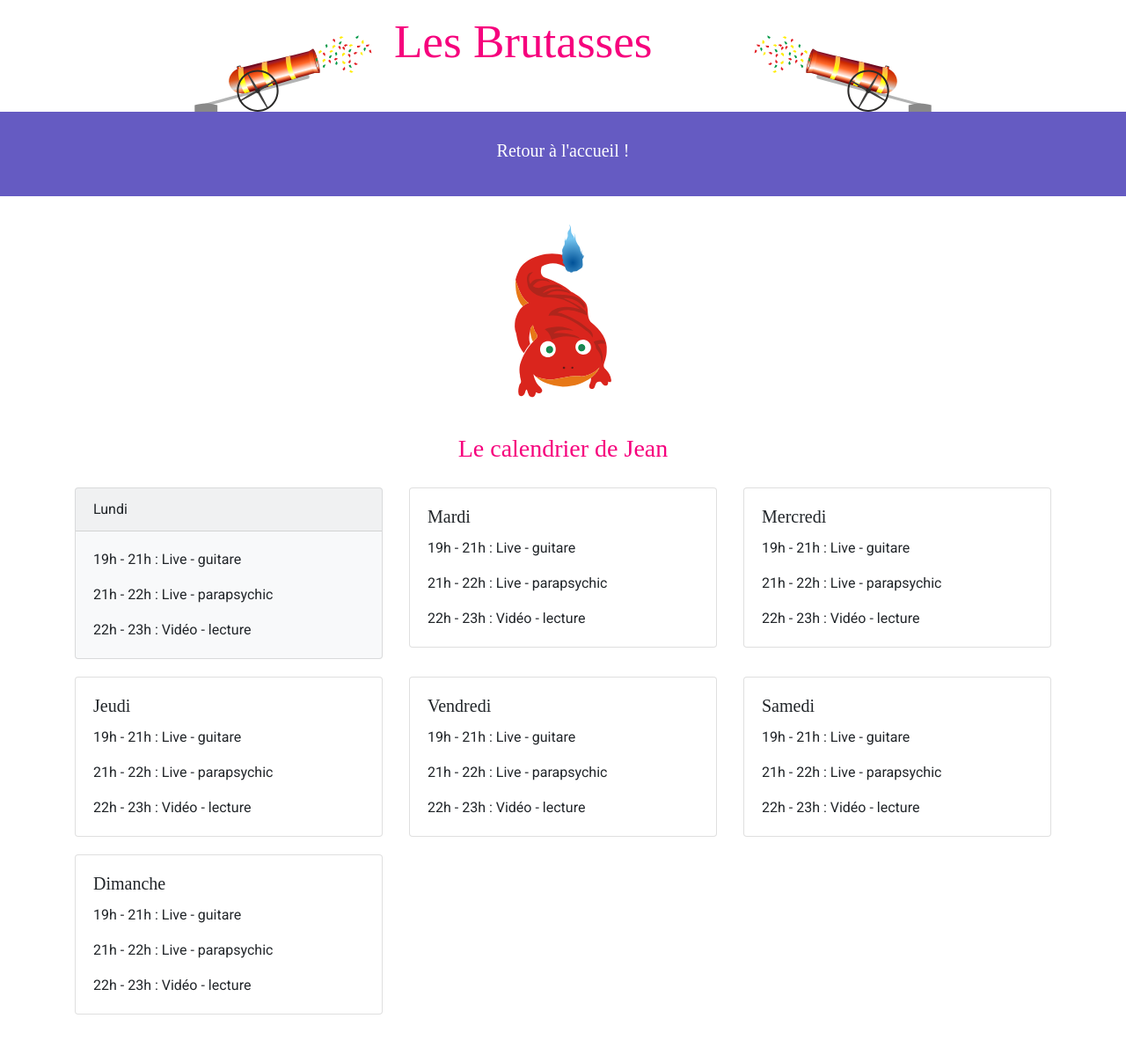
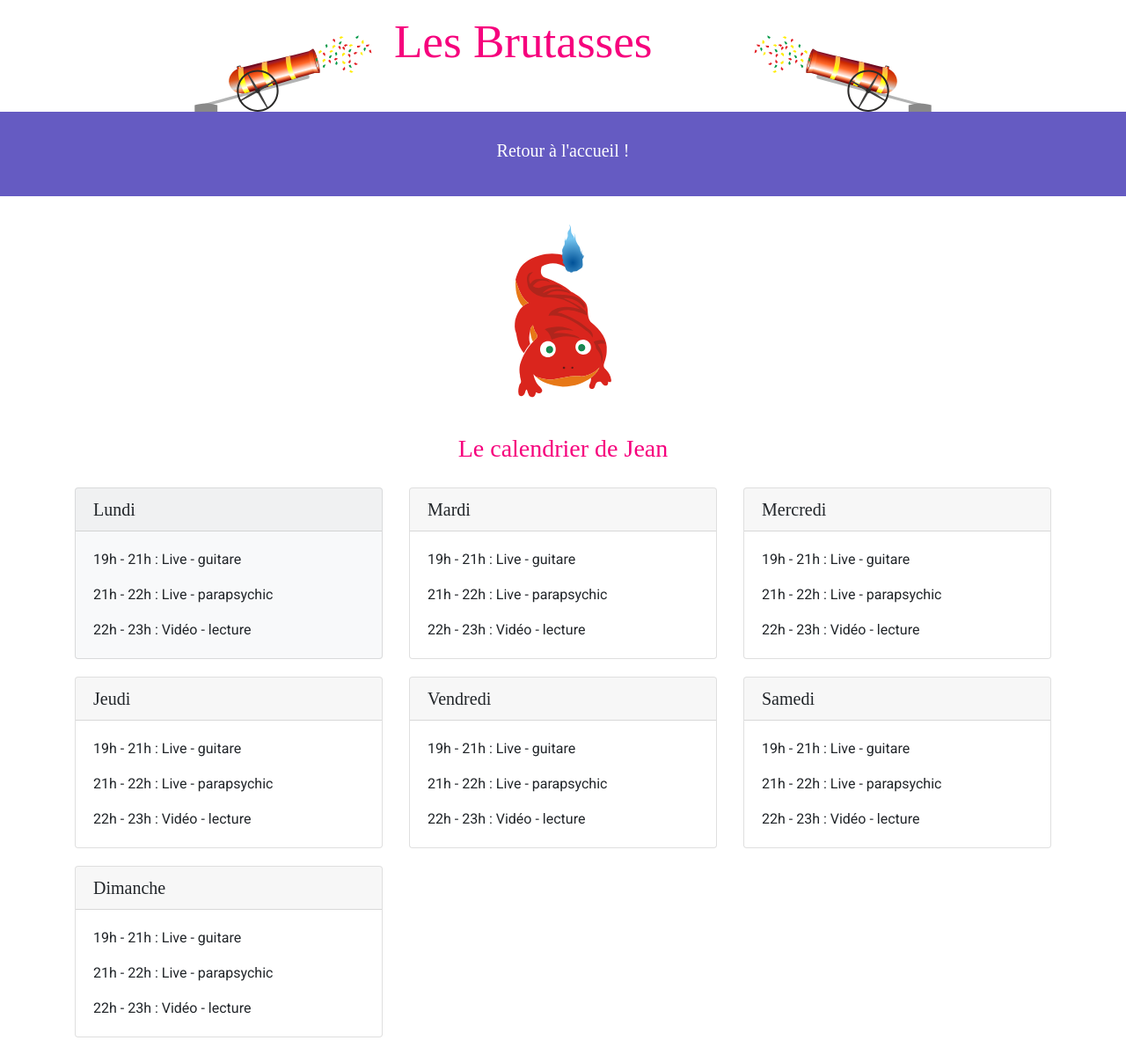
Before and after one commit to lesBrutasses/les_brutasses, a Jekyll site: the page built from jean.md, in a window 1280 px wide. Shown: the whole page at 88% size. Built offline with Jekyll 4.4.1, drawn with Linux system fonts in a browser that asks for light colours; some web fonts are replaced; before the commit the page ends 1173 px from its top, so only the background shows below that.

Commit message:
Modifs Jean

```diff
--- a/_layouts/jean.html
+++ b/_layouts/jean.html
@@ -47,7 +47,7 @@
 		        <div class="row">
 					<div class="col-sm-12 col-md-4">
 						<div class="card bg-light">
-							<Div class="card-header" style="white-space: nowrap;">Lundi</Div>
+							<h5 class="card-header" style="white-space: nowrap;">Lundi</h5>
 							<div class="card-body">
 								<p class="card-text">19h - 21h : Live - guitare</p>
 								<p class="card-text">21h - 22h : Live - parapsychic</p>
@@ -57,8 +57,8 @@
 					</div>
 					<div class="col-sm-12 col-md-4">
 						<div class="card">
+							<h5 class="card-header" style="white-space: nowrap;">Mardi</h5>
 							<div class="card-body">
-								<h5 class="card-title" style="white-space: nowrap;">Mardi</h5>
 								<p class="card-text">19h - 21h : Live - guitare</p>
 								<p class="card-text">21h - 22h : Live - parapsychic</p>
 								<p class="card-text">22h - 23h : Vidéo - lecture</p>
@@ -67,8 +67,8 @@
 					</div>
 					<div class="col-sm-12 col-md-4">
 						<div class="card">
+							<h5 class="card-header" style="white-space: nowrap;">Mercredi</h5>
 							<div class="card-body">
-								<h5 class="card-title" style="white-space: nowrap;">Mercredi</h5>
 								<p class="card-text">19h - 21h : Live - guitare</p>
 								<p class="card-text">21h - 22h : Live - parapsychic</p>
 								<p class="card-text">22h - 23h : Vidéo - lecture</p>
@@ -79,8 +79,8 @@
 				 <div class="row">
 					<div class="col-sm-12 col-md-4">
 						<div class="card">
+							<h5 class="card-header" style="white-space: nowrap;">Jeudi</h5>
 							<div class="card-body">
-								<h5 class="card-title" style="white-space: nowrap;">Jeudi</h5>
 								<p class="card-text">19h - 21h : Live - guitare</p>
 								<p class="card-text">21h - 22h : Live - parapsychic</p>
 								<p class="card-text">22h - 23h : Vidéo - lecture</p>
@@ -89,8 +89,8 @@
 					</div>
 					<div class="col-sm-12 col-md-4">
 						<div class="card">
+							<h5 class="card-header" style="white-space: nowrap;">Vendredi</h5>
 							<div class="card-body">
-								<h5 class="card-title" style="white-space: nowrap;">Vendredi</h5>
 								<p class="card-text">19h - 21h : Live - guitare</p>
 								<p class="card-text">21h - 22h : Live - parapsychic</p>
 								<p class="card-text">22h - 23h : Vidéo - lecture</p>
@@ -99,8 +99,8 @@
 					</div>
 					<div class="col-sm-12 col-md-4">
 						<div class="card">
+							<h5 class="card-header" style="white-space: nowrap;">Samedi</h5>
 							<div class="card-body">
-								<h5 class="card-title" style="white-space: nowrap;">Samedi</h5>
 								<p class="card-text">19h - 21h : Live - guitare</p>
 								<p class="card-text">21h - 22h : Live - parapsychic</p>
 								<p class="card-text">22h - 23h : Vidéo - lecture</p>
@@ -111,8 +111,8 @@
 				 <div class="row">
 					<div class="col-sm-12 col-md-4">
 						<div class="card">
+							<h5 class="card-header" style="white-space: nowrap;">Dimanche</h5>
 							<div class="card-body">
-								<h5 class="card-title" style="white-space: nowrap;">Dimanche</h5>
 								<p class="card-text">19h - 21h : Live - guitare</p>
 								<p class="card-text">21h - 22h : Live - parapsychic</p>
 								<p class="card-text">22h - 23h : Vidéo - lecture</p>
```
